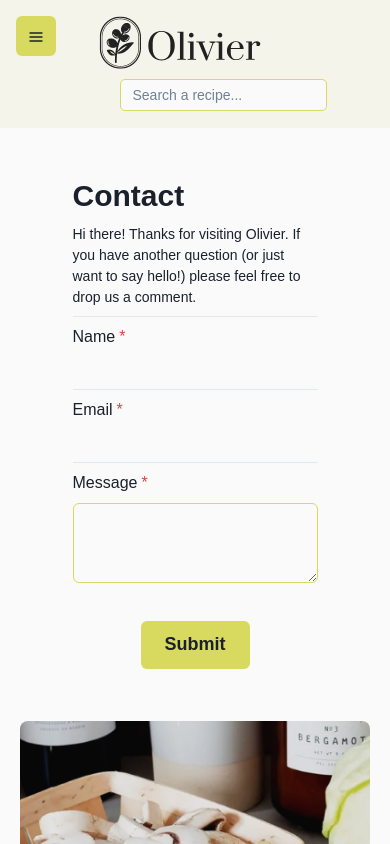
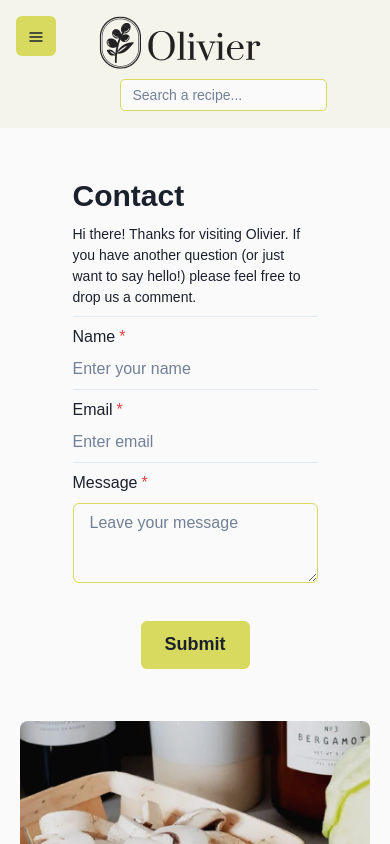
Before and after one commit to Code-the-Dream-School/dd-prac-team1-front, a React (Create React App) app: page /contact in a window 390 px wide. Shown: the top 844 px of the page. Built offline with nearby package versions, Linux system fonts and the light colour scheme.

Commit message:
add responsiveness

```diff
--- a/src/components/Layout/Contact.tsx
+++ b/src/components/Layout/Contact.tsx
@@ -32,13 +32,10 @@ const Contact = () => {
           alignItems="center"
           justifyContent="center"
           flexDirection="column">
-          {/* <Container maxW="xl"> */}
-
           <Stack
             divider={<StackDivider />}
             direction="column"
             w="70%"
-            // spacing="6px"
             marginY="7">
             <Box>
               <Heading>Contact</Heading>
@@ -51,21 +48,33 @@ const Contact = () => {
             <Box>
               <FormControl isRequired>
                 <FormLabel>Name</FormLabel>
-                <Input variant={"unstyled"} />
+                <Input
+                  variant={"unstyled"}
+                  type="text"
+                  name="name"
+                  placeholder="Enter your name"
+                />
                 <FormErrorMessage>Name is required.</FormErrorMessage>
               </FormControl>
             </Box>
             <Box>
               <FormControl isRequired>
                 <FormLabel>Email</FormLabel>
-                <Input variant={"unstyled"} />
+                <Input
+                  variant={"unstyled"}
+                  type="email"
+                  name="email"
+                  placeholder="Enter email"
+                />
                 <FormErrorMessage>Email is required.</FormErrorMessage>
               </FormControl>
             </Box>
             <Box>
               <FormControl isRequired>
                 <FormLabel>Message</FormLabel>
-                <Textarea></Textarea>
+                <Textarea
+                  name="message"
+                  placeholder="Leave your message"></Textarea>
                 <FormErrorMessage>Message is required.</FormErrorMessage>
               </FormControl>
             </Box>
@@ -81,8 +90,6 @@ const Contact = () => {
               </Button>
             </Center>
           </Box>
-
-          {/* </Container> */}
         </Box>
       </GridItem>
       <GridItem
```
